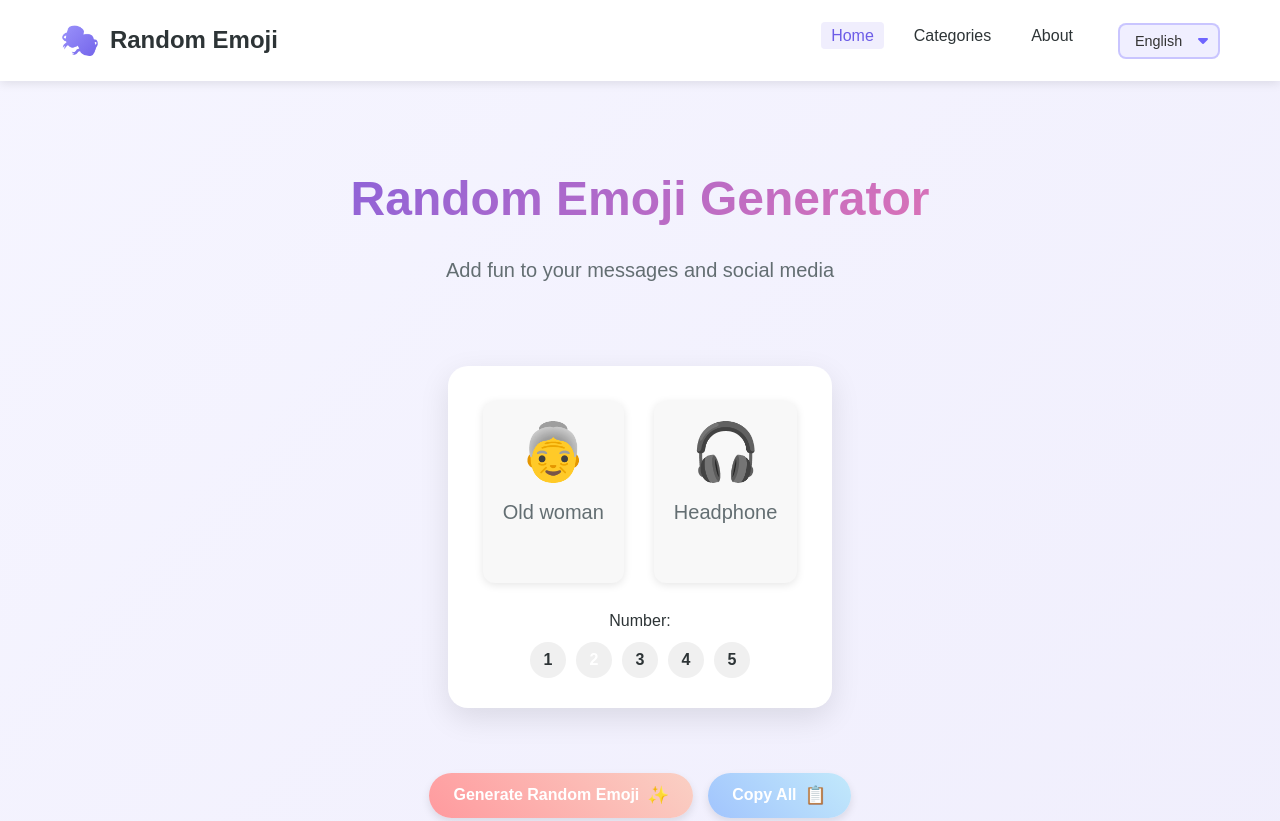
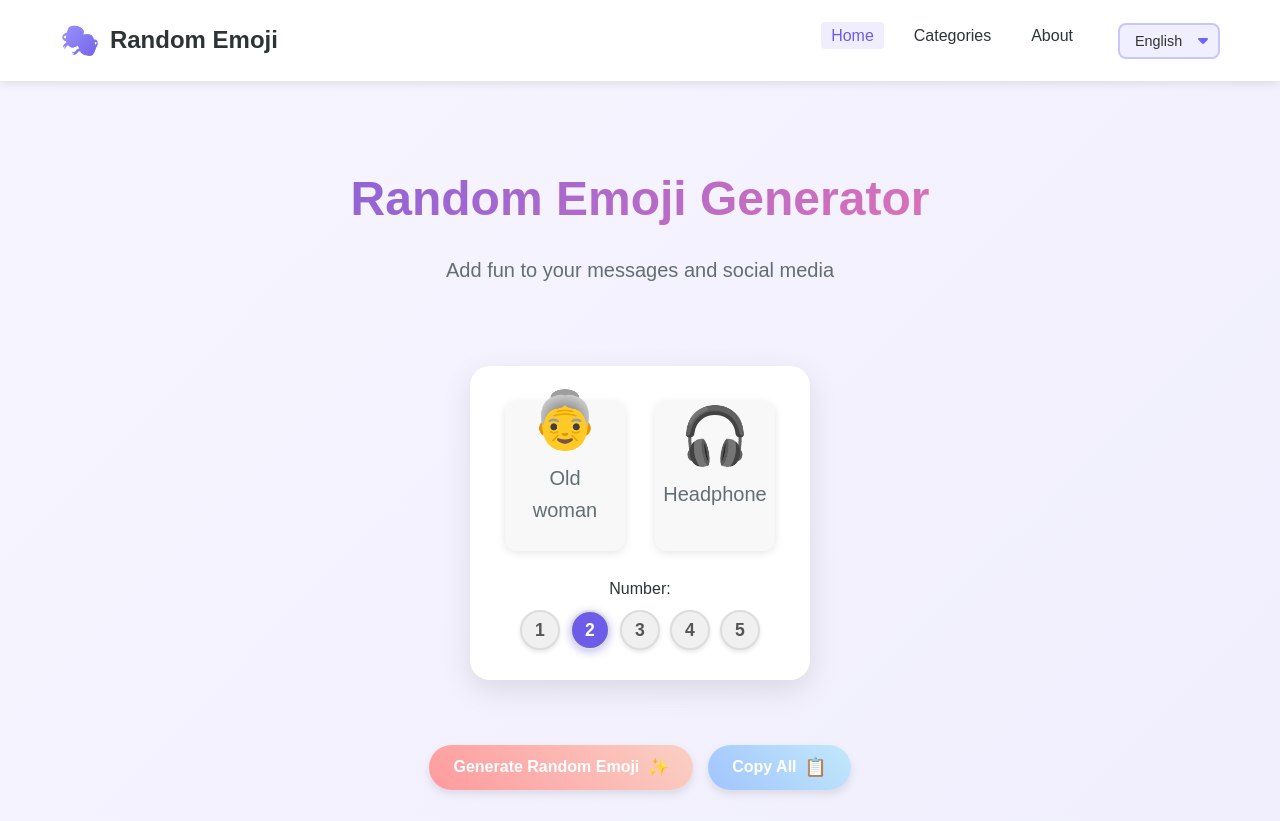
Before and after one commit to billy119941/random-emoji, a plain HTML site: page index.html in a window 1280 px wide. Shown: the top 821 px of the page. Drawn offline with Linux system fonts and the light colour scheme; a script that the page names is missing.

Commit message:
优化表情显示样式，调整 emoji 大小和布局；新增数量选择器样式，改善用户交互体验；更新 JavaScript 逻辑以支持选中状态的视觉反馈。

```diff
--- a/index.html
+++ b/index.html
@@ -56,8 +56,13 @@
 
         /* 调整 emoji 显示大小和样式 */
         #emoji-result {
-            font-size: 6rem;
+            font-size: 3.5rem;
             line-height: 1.2;
+            margin-bottom: 8px;
+            height: 4.5rem;
+            display: flex;
+            align-items: center;
+            justify-content: center;
         }
 
         /* 新增多表情显示样式 */
@@ -135,13 +140,15 @@
             display: flex;
             align-items: center;
             justify-content: center;
-            width: 36px;
-            height: 36px;
+            width: 40px;
+            height: 40px;
             border-radius: 50%;
             background-color: #f0f0f0;
+            border: 2px solid #ddd;
             cursor: pointer;
-            transition: all 0.2s;
+            transition: all 0.2s ease;
             position: relative;
+            box-shadow: 0 2px 4px rgba(0,0,0,0.1);
         }
 
         .count-option input {
@@ -151,26 +158,36 @@
         }
 
         .count-option span {
-            font-size: 1rem;
+            font-size: 1.1rem;
             font-weight: bold;
+            color: #555;
         }
 
         .count-option:hover {
             background-color: #e0e0e0;
+            transform: translateY(-2px);
+            box-shadow: 0 3px 6px rgba(0,0,0,0.15);
         }
 
         .count-option input:checked + span {
             color: white;
         }
 
+        .count-option input:checked {
+            background-color: var(--primary-color);
+        }
+
         .count-option input:checked + span::before {
             content: '';
             position: absolute;
-            width: 36px;
-            height: 36px;
+            width: 40px;
+            height: 40px;
             border-radius: 50%;
-            background-color: #4CAF50;
+            background-color: #6c5ce7;
             z-index: -1;
+            top: 0;
+            left: 0;
+            box-shadow: 0 2px 8px rgba(108, 92, 231, 0.4);
         }
 
         /* 复制提示增强 */
--- a/scripts/main.js
+++ b/scripts/main.js
@@ -68,6 +68,27 @@ document.addEventListener('DOMContentLoaded', function() {
 
     // 设置当前年份
     document.getElementById('current-year').textContent = new Date().getFullYear();
+
+    // 确保选择器样式在所有浏览器中都能正常工作
+    document.querySelectorAll('.count-option input').forEach(input => {
+        // 初始检查
+        if(input.checked) {
+            input.closest('.count-option').classList.add('selected');
+        }
+
+        // 监听变化
+        input.addEventListener('change', function() {
+            // 移除所有选中类
+            document.querySelectorAll('.count-option').forEach(opt => {
+                opt.classList.remove('selected');
+            });
+
+            // 为当前选中项添加类
+            if(this.checked) {
+                this.closest('.count-option').classList.add('selected');
+            }
+        });
+    });
 });
 
 // 合并所有表情数据
--- a/styles/main.css
+++ b/styles/main.css
@@ -292,11 +292,33 @@ ul {
     display: inline-block;
 }
 
-#emoji-result {
-    font-size: 100px;
-    line-height: 1.2;
-    margin-bottom: 10px;
-    transition: all 0.3s ease;
+/* emoji容器统一大小样式 */
+.emoji-result {
+    font-size: 3.5rem;
+    width: 5rem;         /* 固定宽度 */
+    height: 5rem;        /* 固定高度 */
+    margin: 0 auto 8px;  /* 水平居中并保持底部间距 */
+    display: flex;
+    align-items: center;
+    justify-content: center;
+    box-sizing: border-box;
+}
+
+/* 控制Twemoji生成的图片大小 */
+.emoji-result img.emoji {
+    width: 3.5rem !important;  /* 强制图片宽度 */
+    height: 3.5rem !important; /* 强制图片高度 */
+    max-width: none !important;
+    max-height: none !important;
+    margin: 0 !important;
+}
+
+/* 确保emoji项目容器也保持一致 */
+.emoji-item-display {
+    width: 120px;        /* 固定项目容器宽度 */
+    height: 150px;       /* 固定项目容器高度 */
+    padding: 15px 10px;  /* 统一内边距 */
+    box-sizing: border-box;
 }
 
 #emoji-name {
@@ -976,3 +998,83 @@ ul {
     color: #333;
     padding: 10px;
 }
+
+/* 数量选择器样式 - 简化版 */
+.count-options {
+    display: flex;
+    justify-content: center;
+    gap: 10px;
+    margin-top: 8px;
+}
+
+.count-option {
+    display: flex;
+    align-items: center;
+    justify-content: center;
+    width: 40px;
+    height: 40px;
+    border-radius: 50%;
+    background-color: #f0f0f0;
+    border: none;
+    cursor: pointer;
+    transition: all 0.3s ease;
+    position: relative;
+    box-shadow: 0 2px 4px rgba(0,0,0,0.1);
+}
+
+.count-option input {
+    position: absolute;
+    opacity: 0;
+    width: 100%;
+    height: 100%;
+    margin: 0;
+    cursor: pointer;
+}
+
+.count-option span {
+    font-size: 1.1rem;
+    font-weight: bold;
+    color: #555;
+    transition: color 0.3s ease;
+}
+
+.count-option:hover {
+    background-color: #e0e0e0;
+    transform: translateY(-2px);
+    box-shadow: 0 3px 6px rgba(0,0,0,0.15);
+}
+
+/* 简化选中状态样式 */
+.count-option input:checked ~ span {
+    color: white;
+}
+
+/* 直接修改父元素背景色 */
+.count-option input:checked {
+    background-color: #6c5ce7;
+}
+
+/* 关键修改: 直接在label上应用样式 */
+.count-option:has(input:checked) {
+    background-color: #6c5ce7;
+    box-shadow: 0 2px 8px rgba(108, 92, 231, 0.4);
+}
+
+/* 兼容性备选方案 */
+input[type="radio"]:checked + span {
+    color: white;
+}
+
+input[type="radio"]:checked + span::before {
+    display: none;
+}
+
+/* 确保单选框选中时整个父元素变色的JavaScript备选样式 */
+.count-option.selected {
+    background-color: #6c5ce7 !important;
+    box-shadow: 0 2px 8px rgba(108, 92, 231, 0.4) !important;
+}
+
+.count-option.selected span {
+    color: white !important;
+}
```
